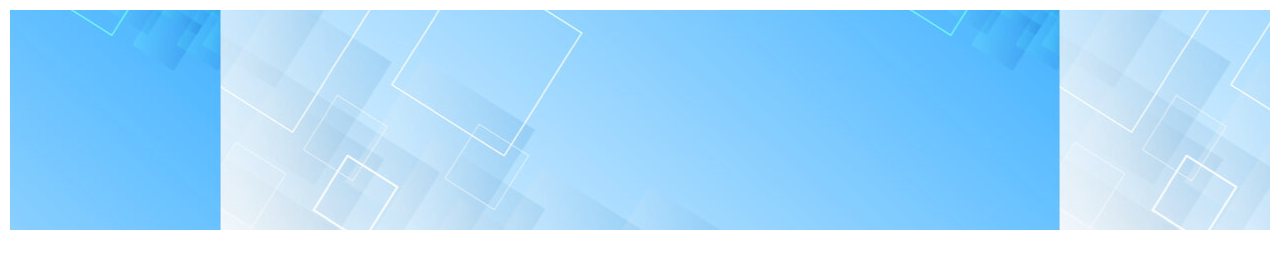
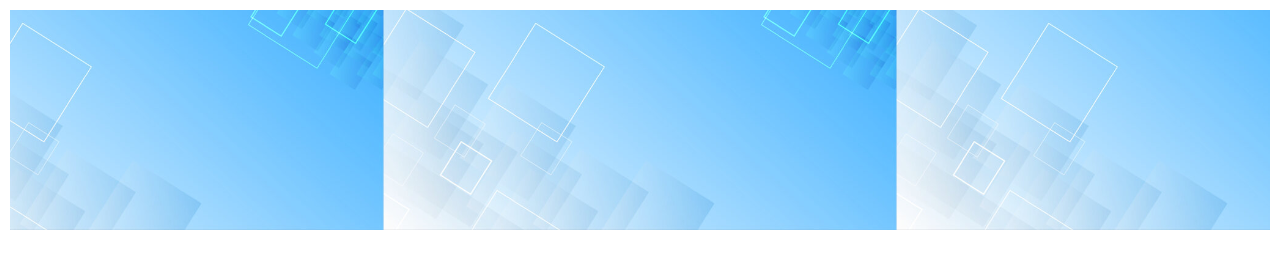
Before and after one commit to mob-ex/mypage, a plain HTML site: page index.html in a window 1280 px wide. Shown: the top 254 px of the page. Drawn offline with Linux system fonts and the light colour scheme.

Commit message:
'modify'

```diff
--- a/index.html
+++ b/index.html
@@ -8,7 +8,6 @@
 <body>
   <header>
     <header class="main-header"></header>
-    <h1>[ プログラム学習日記 ]</h1>
     <h1>[ プログラム学習日記 ]</h1>
     <div class="animated-line"></div>
   </header>
--- a/mypage_stylesheet.css
+++ b/mypage_stylesheet.css
@@ -5,7 +5,7 @@ header{
 
 .main-header {
   background-image: url('mypage_home.jpg'); /* 背景画像のパス */
-  background-size: auto; /* 画像をエリアにぴったり合わせる */
+  background-size: contain; /* 画像をエリアにぴったり合わせる */
   background-position: center; /* 中央寄せ */
   height: 200px;
   display: flex;
```
